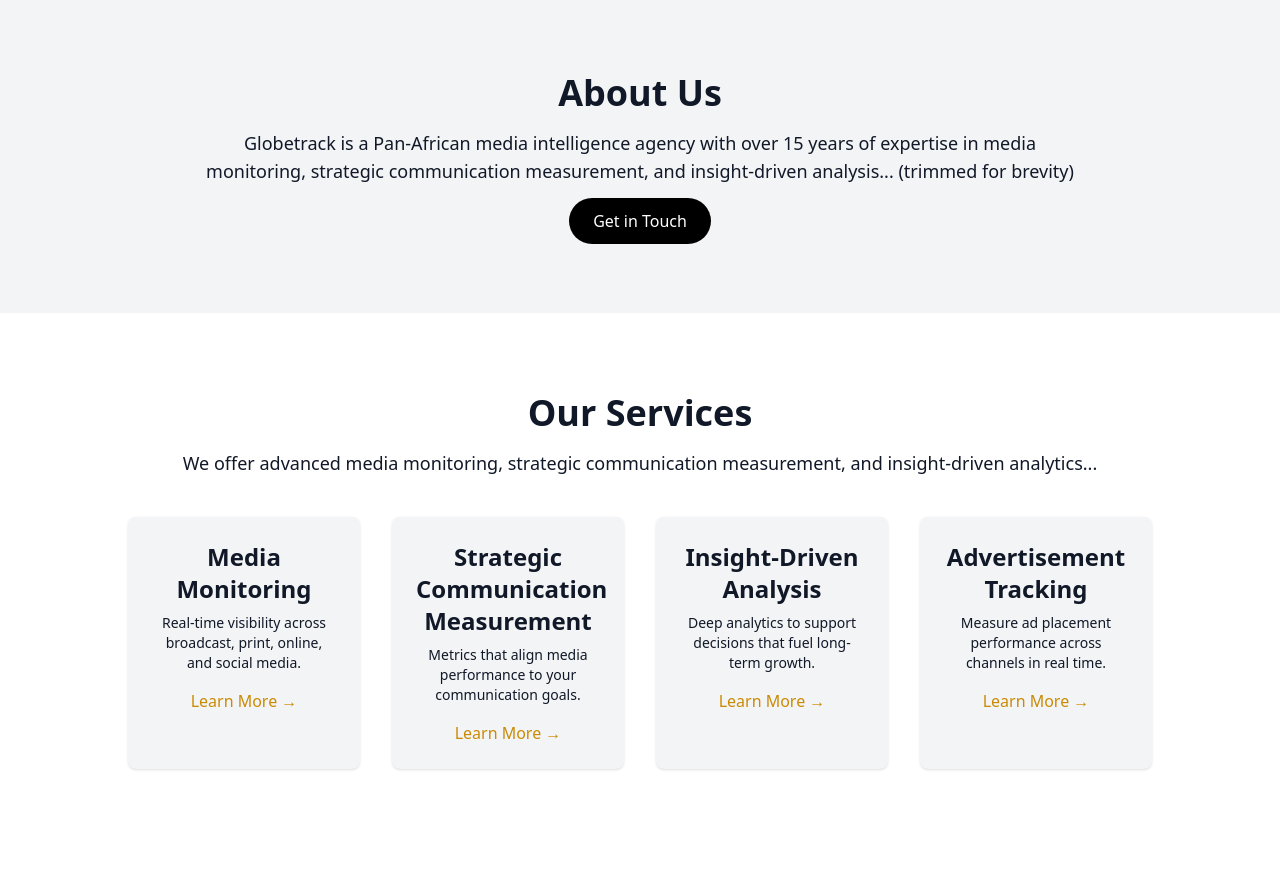
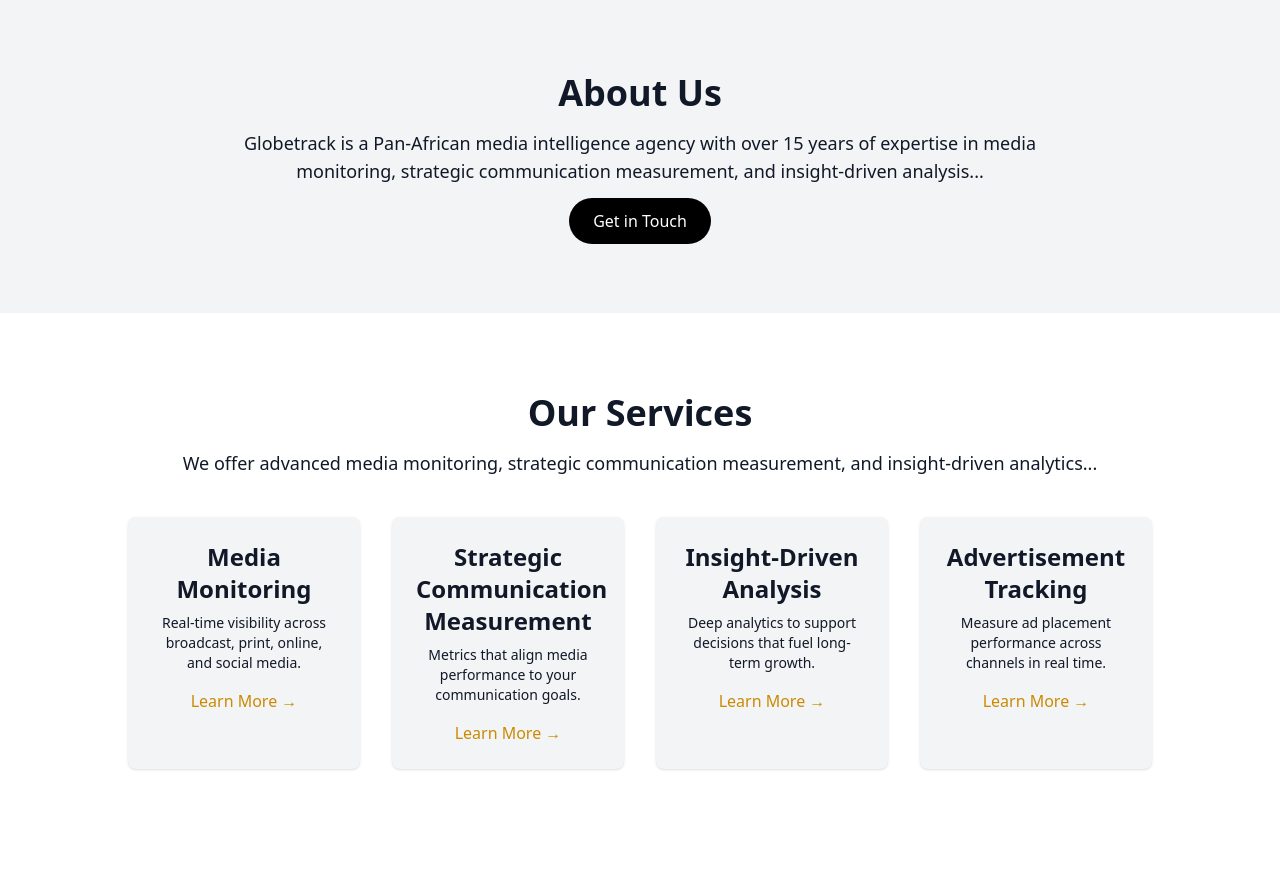
Before and after one commit to Chris19-coder/Landing-Page, a plain HTML site: page index.html in a window 1280 px wide. Shown: the part 880-1771 px from the top of the page. Drawn offline with nearby package versions, Linux system fonts and the light colour scheme; a web font is replaced by a local one.

Commit message:
about us update 1

```diff
--- a/index.html
+++ b/index.html
@@ -256,7 +256,7 @@
     <section id="about" class="py-20 bg-gray-100 text-center px-6">
       <div class="max-w-4xl mx-auto">
         <h2 class="text-4xl font-bold mb-4">About Us</h2>
-        <p class="text-lg mb-6">Globetrack is a Pan-African media intelligence agency with over 15 years of expertise in media monitoring, strategic communication measurement, and insight-driven analysis... (trimmed for brevity)</p>
+        <p class="text-lg mb-6">Globetrack is a Pan-African media intelligence agency with over 15 years of expertise in media monitoring, strategic communication measurement, and insight-driven analysis... </p>
         <a href="#contact" class="bg-black text-white px-6 py-3 rounded-full hover:bg-gray-800 transition">Get in Touch</a>
       </div>
     </section>
```
